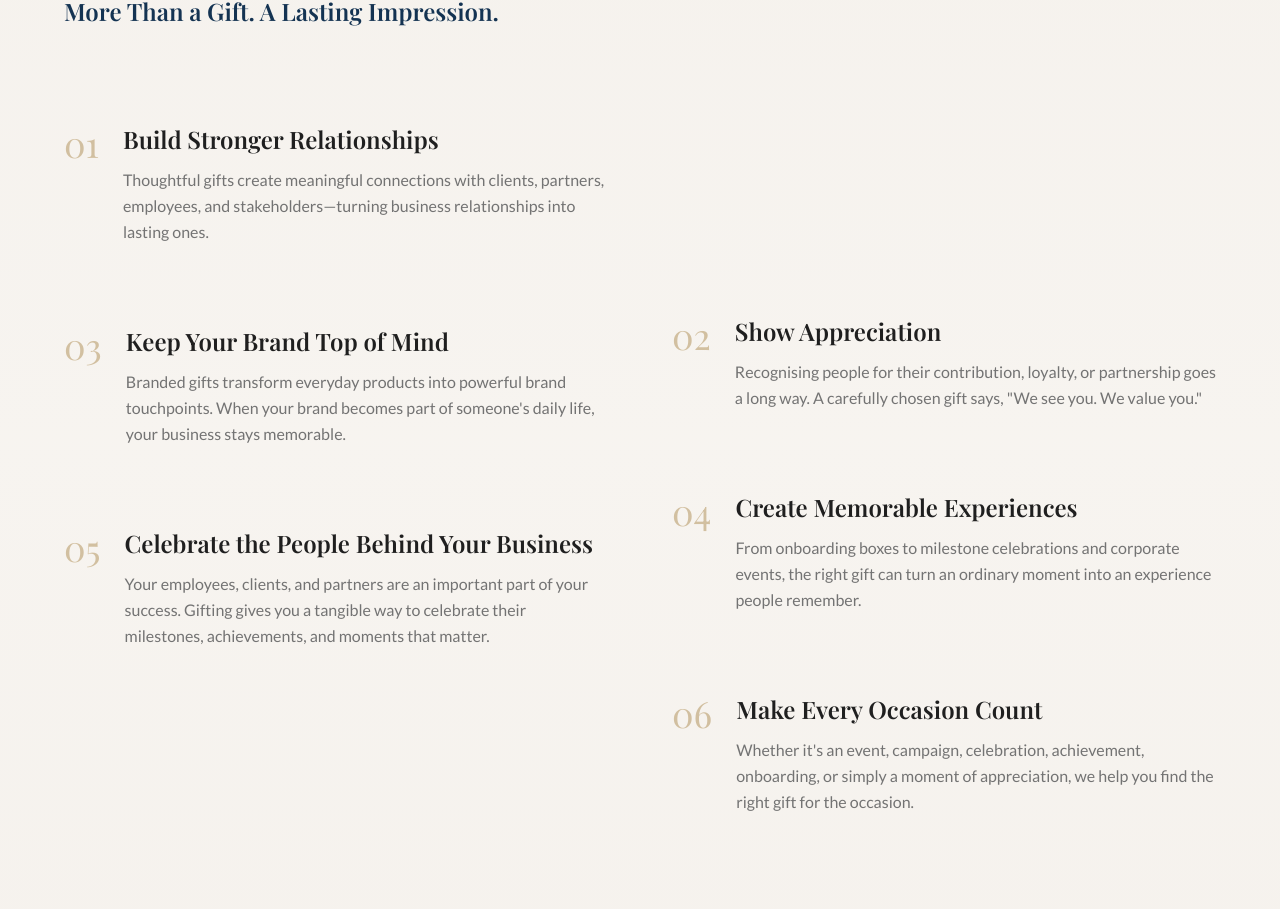
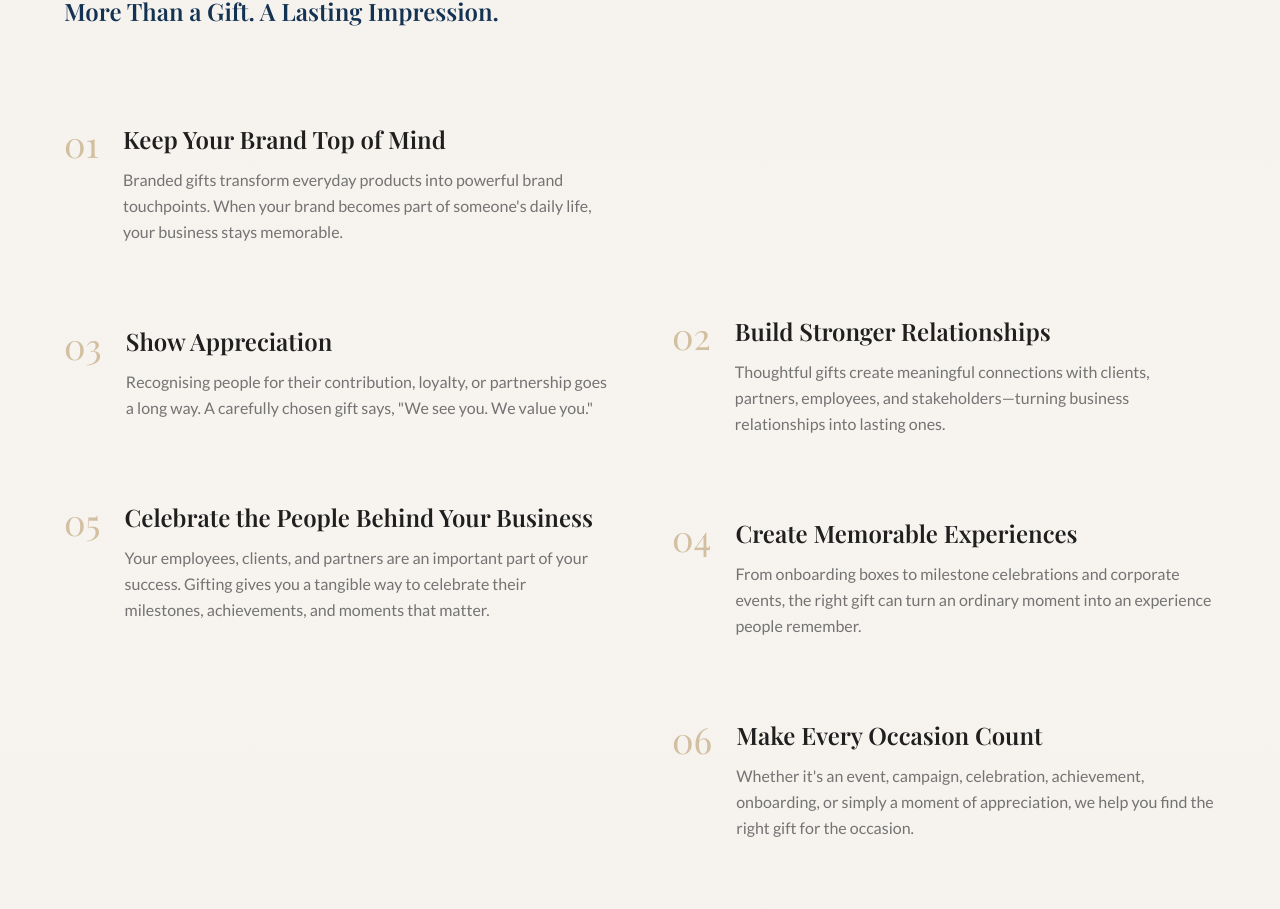
Before and after one commit to asenosi/arenaya-curated-experiences, a React (Vite) app: page / in a window 1280 px wide. Shown: the part 1520-2429 px from the top of the page. Built offline with nearby package versions, Linux system fonts and the light colour scheme; the HTML template or start-up script is replaced by a standard one.

Commit message:
Changes
Co-authored-by: asenosi <7825533+asenosi@users.noreply.github.com>

```diff
--- a/src/pages/Home.tsx
+++ b/src/pages/Home.tsx
@@ -33,6 +33,11 @@ const valuePillars = [
 
 const whyGiftingMatters = [
   {
+    icon: Eye,
+    title: "Keep Your Brand Top of Mind",
+    description: "Branded gifts transform everyday products into powerful brand touchpoints. When your brand becomes part of someone's daily life, your business stays memorable.",
+  },
+  {
     icon: Heart,
     title: "Build Stronger Relationships",
     description: "Thoughtful gifts create meaningful connections with clients, partners, employees, and stakeholders—turning business relationships into lasting ones.",
@@ -41,11 +46,6 @@ const whyGiftingMatters = [
     icon: Award,
     title: "Show Appreciation",
     description: "Recognising people for their contribution, loyalty, or partnership goes a long way. A carefully chosen gift says, \"We see you. We value you.\"",
-  },
-  {
-    icon: Eye,
-    title: "Keep Your Brand Top of Mind",
-    description: "Branded gifts transform everyday products into powerful brand touchpoints. When your brand becomes part of someone's daily life, your business stays memorable.",
   },
   {
     icon: Sparkles,
```
